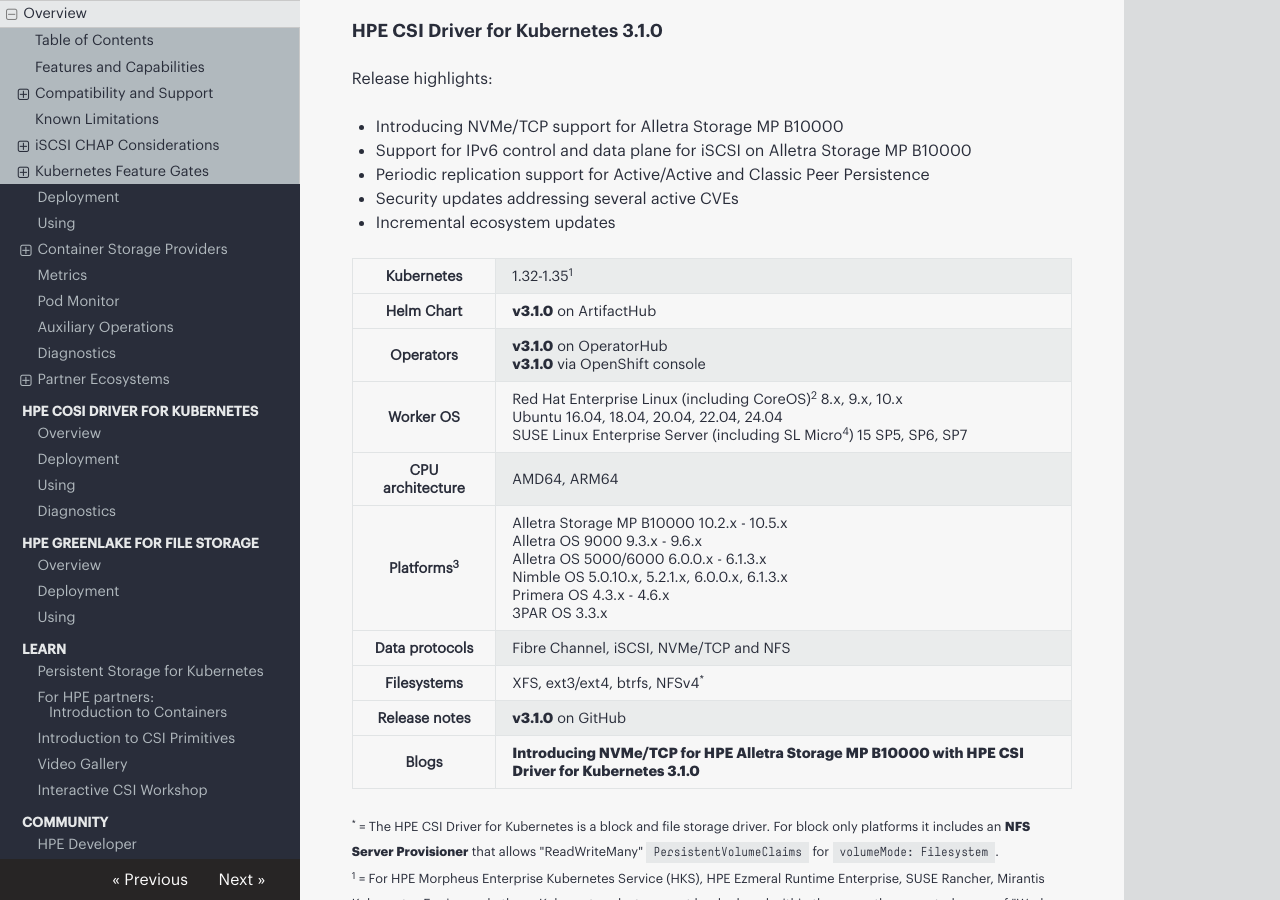
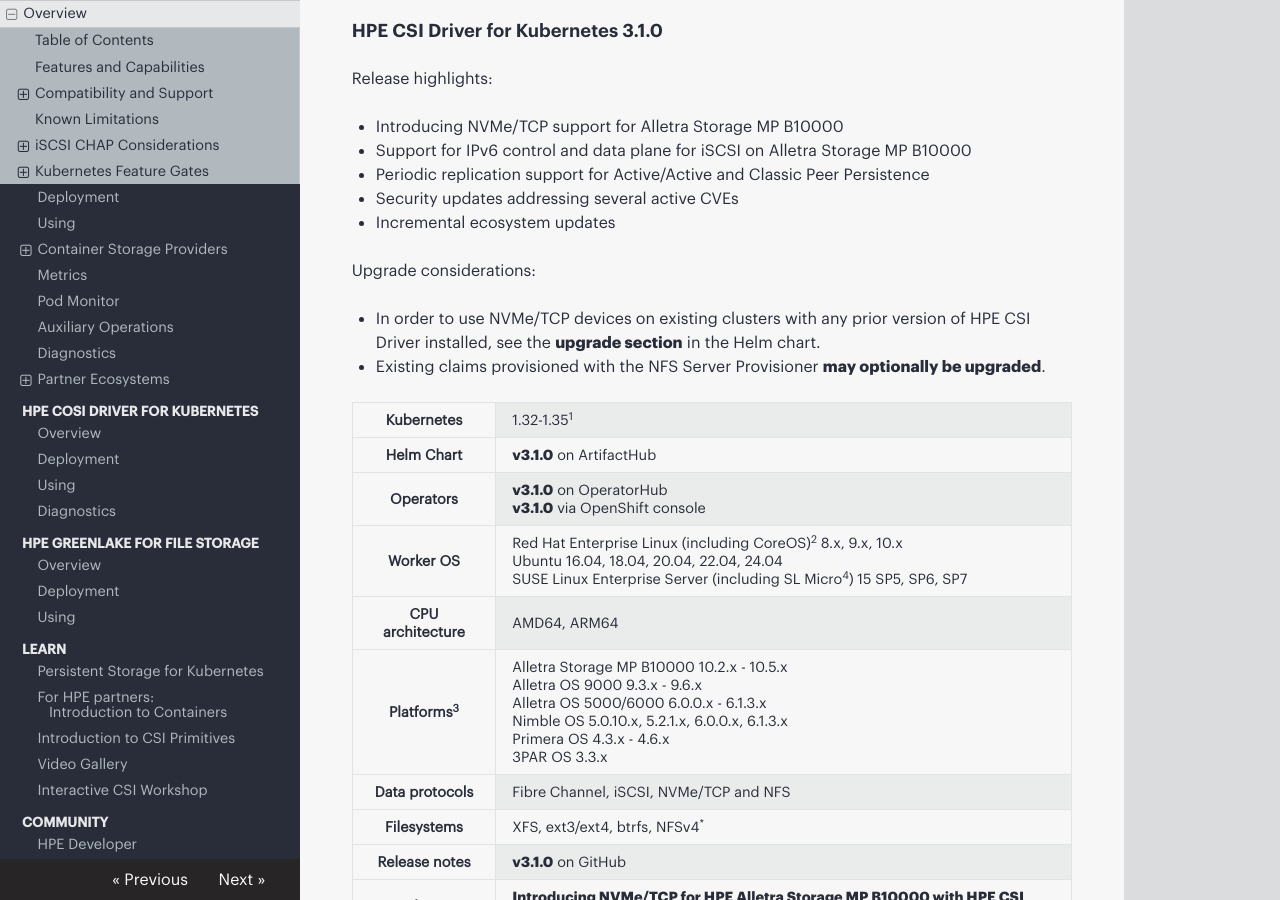
Before and after one commit to hpe-storage/scod, an MkDocs documentation site: the page built from docs/csi_driver/index.md, in a window 1280 px wide and 900 px high, scrolled down 3574 px. Built offline with MkDocs 1.6.1, drawn with Linux system fonts in a browser that asks for light colours; nearby versions of some CDN libraries.

Commit message:
NFS patch and upgrade clarifications
Signed-off-by: Michael Mattsson <michael.mattsson@gmail.com>

```diff
--- a/docs/csi_driver/index.md
+++ b/docs/csi_driver/index.md
@@ -78,6 +78,11 @@
 * Periodic replication support for Active/Active and Classic Peer Persistence
 * Security updates addressing several active CVEs
 * Incremental ecosystem updates
+
+Upgrade considerations:
+
+* In order to use NVMe/TCP devices on existing clusters with any prior version of HPE CSI Driver installed, see the [upgrade section](https://artifacthub.io/packages/helm/hpe-storage/hpe-csi-driver#upgrading-the-chart) in the Helm chart.
+* Existing claims provisioned with the NFS Server Provisioner [may optionally be upgraded](operations.md#upgrade_to_v310).
 
 <table>
   <tr>
```
Also changed, not shown: docs/csi_driver/examples/operations/patch-nfs-server-3.1.0.yaml (added, +18 -0 lines), docs/csi_driver/operations.md (+6 -2 lines).
